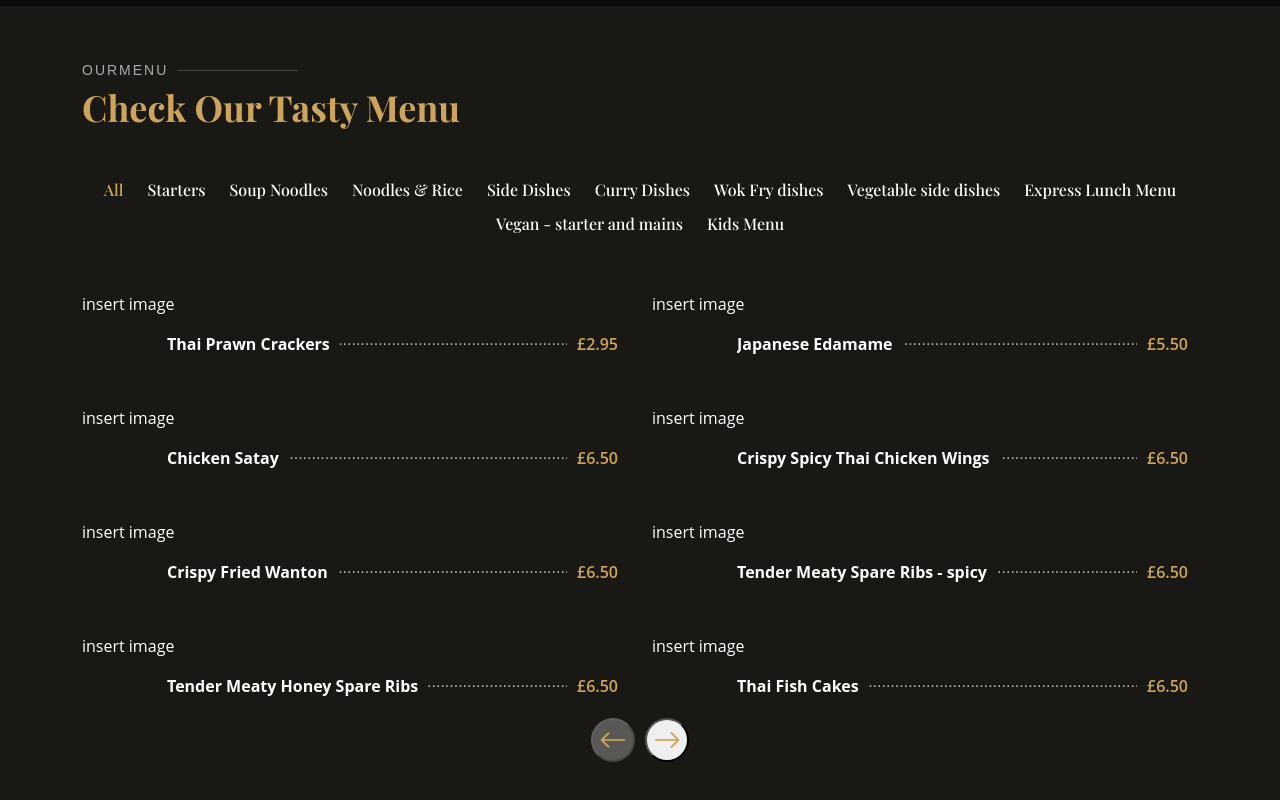
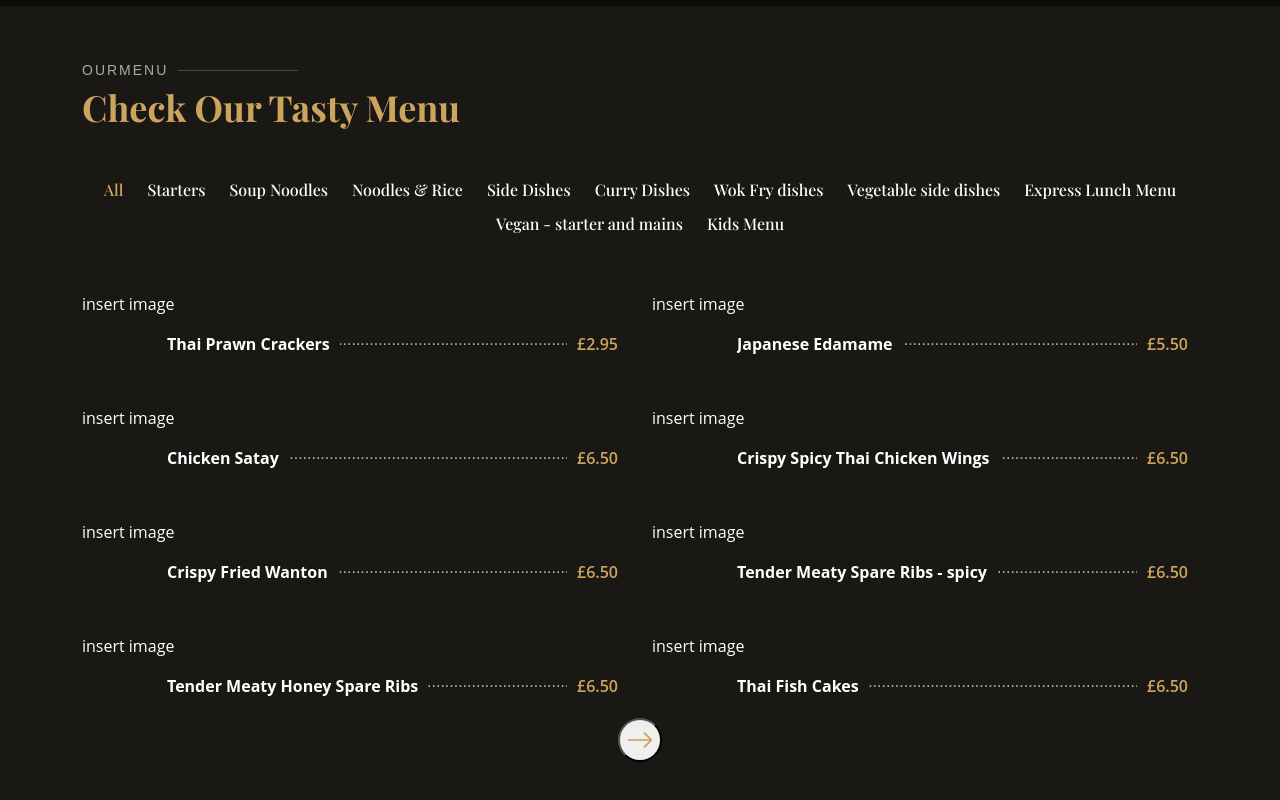
Before and after one commit to Justinng26/Papayaya_Bromley, a Next.js app: page / in a window 1280 px wide. Shown: the part 1804-2604 px from the top of the page. Built offline with nearby package versions, Linux system fonts and the light colour scheme.

Commit message:
added conditional rendering for right and left arrows

```diff
--- a/src/app/data/data.ts
+++ b/src/app/data/data.ts
@@ -1150,7 +1150,7 @@ export const menu = [
   },
   {
     id: "V20",
-    name: "Thai Jasmin Rice",
+    name: "Thai Jasmine Rice",
     price: 2.95,
     // preview: "/assets/images/menu/lobster-roll.jpg",
     category: "vegan",
--- a/src/app/sections/Menu.tsx
+++ b/src/app/sections/Menu.tsx
@@ -99,18 +99,20 @@ export default function Menu() {
 
         {/* Left arrow */}
         <div className="pagination">
+          {currentPage > 1 && (
             <button
               className="bi bi-arrow-left"
               onClick={() => handlePageChange(currentPage - 1)}
-            disabled={currentPage === 1}
             ></button>
+          )}
 
           {/* Right arrow */}
+          {currentPage < totalPages && (
             <button
               className="bi bi-arrow-right"
               onClick={() => handlePageChange(currentPage + 1)}
-            disabled={currentPage === totalPages}
             ></button>
+          )}
         </div>
       </div>
     </section>
```
Lines whose indentation alone changed are shown as unchanged.
